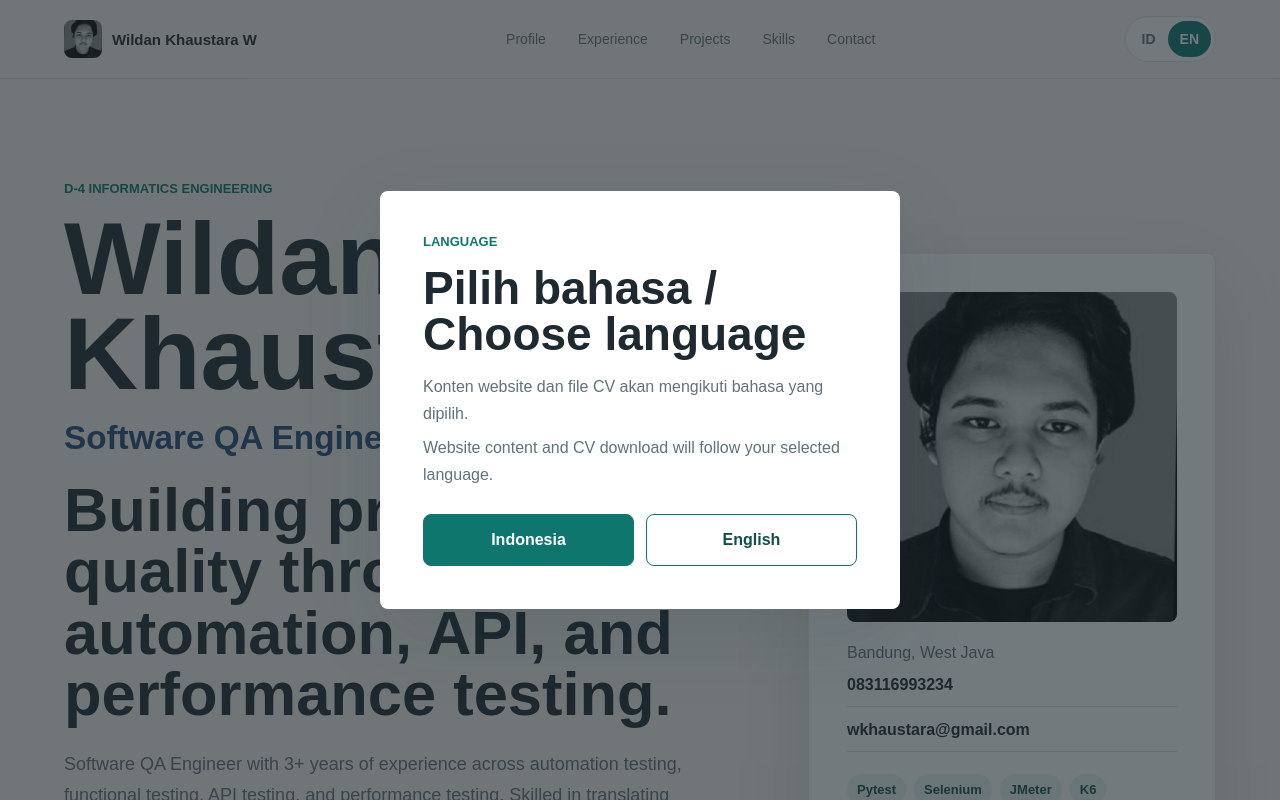
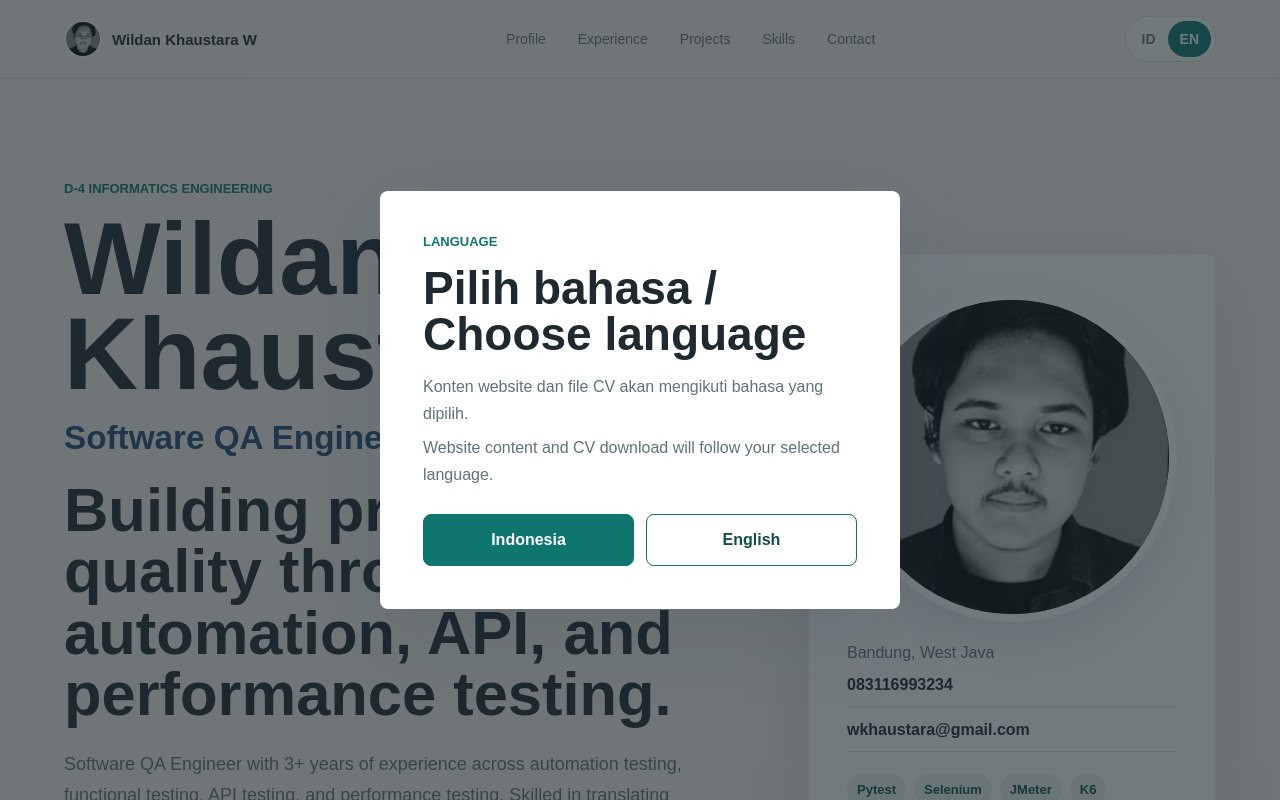
Before and after one commit to wildankw/wildan-portfolio, a Next.js app: page / in a window 1280 px wide. Shown: the top 800 px of the page. Built offline with nearby package versions, Linux system fonts and the light colour scheme.

Commit message:
Round profile photos

```diff
--- a/src/app/globals.css
+++ b/src/app/globals.css
@@ -131,7 +131,8 @@ main {
 }
 
 .brand span {
-  border-radius: 8px;
+  border: 2px solid #ffffff;
+  border-radius: 999px;
   height: 38px;
   overflow: hidden;
   width: 38px;
@@ -286,7 +287,9 @@ h1 {
 .portrait {
   aspect-ratio: 1;
   background: #111827;
-  border-radius: 8px;
+  border: 8px solid #ffffff;
+  border-radius: 999px;
+  box-shadow: 0 18px 48px rgba(21, 47, 55, 0.14);
   overflow: hidden;
   width: 100%;
 }
```
